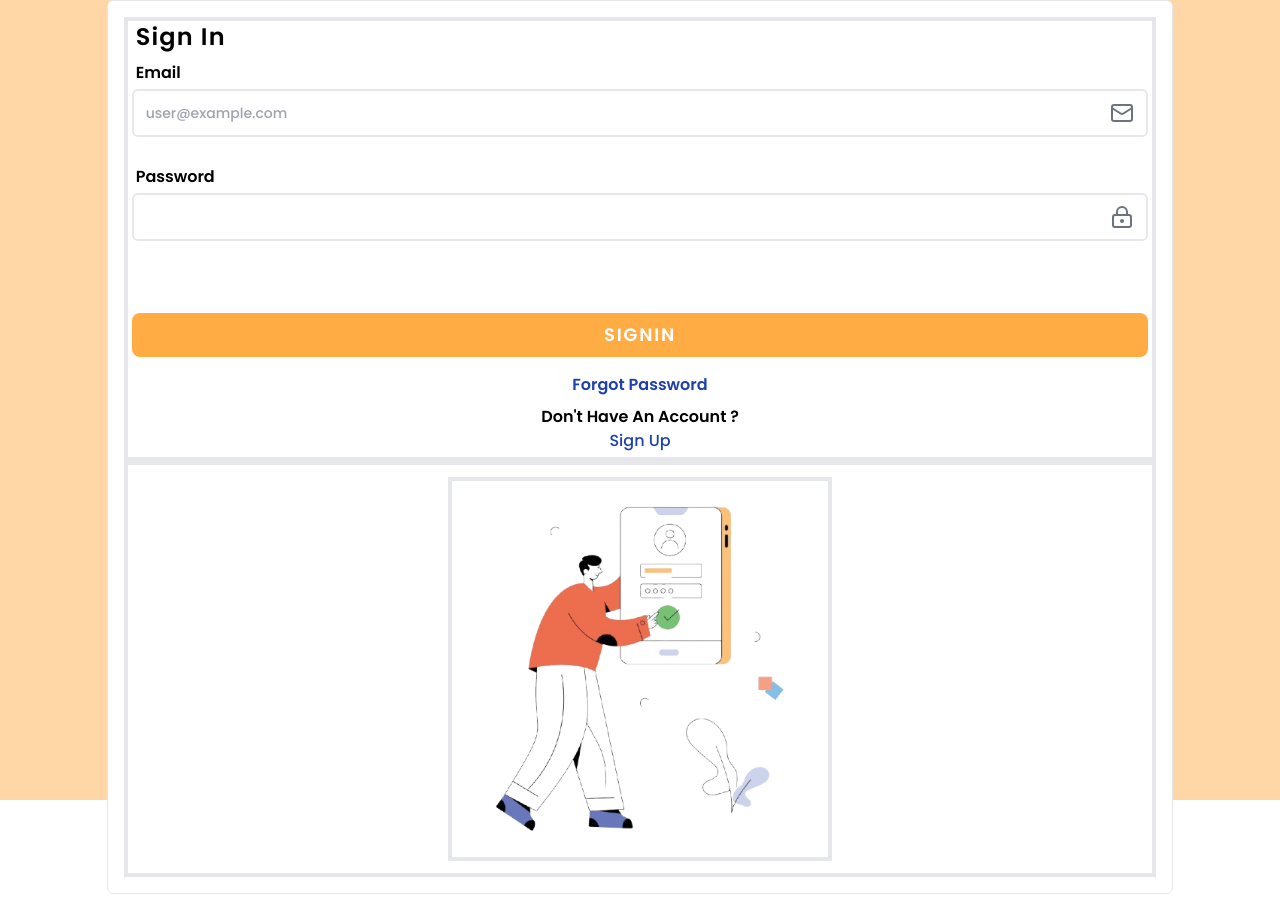
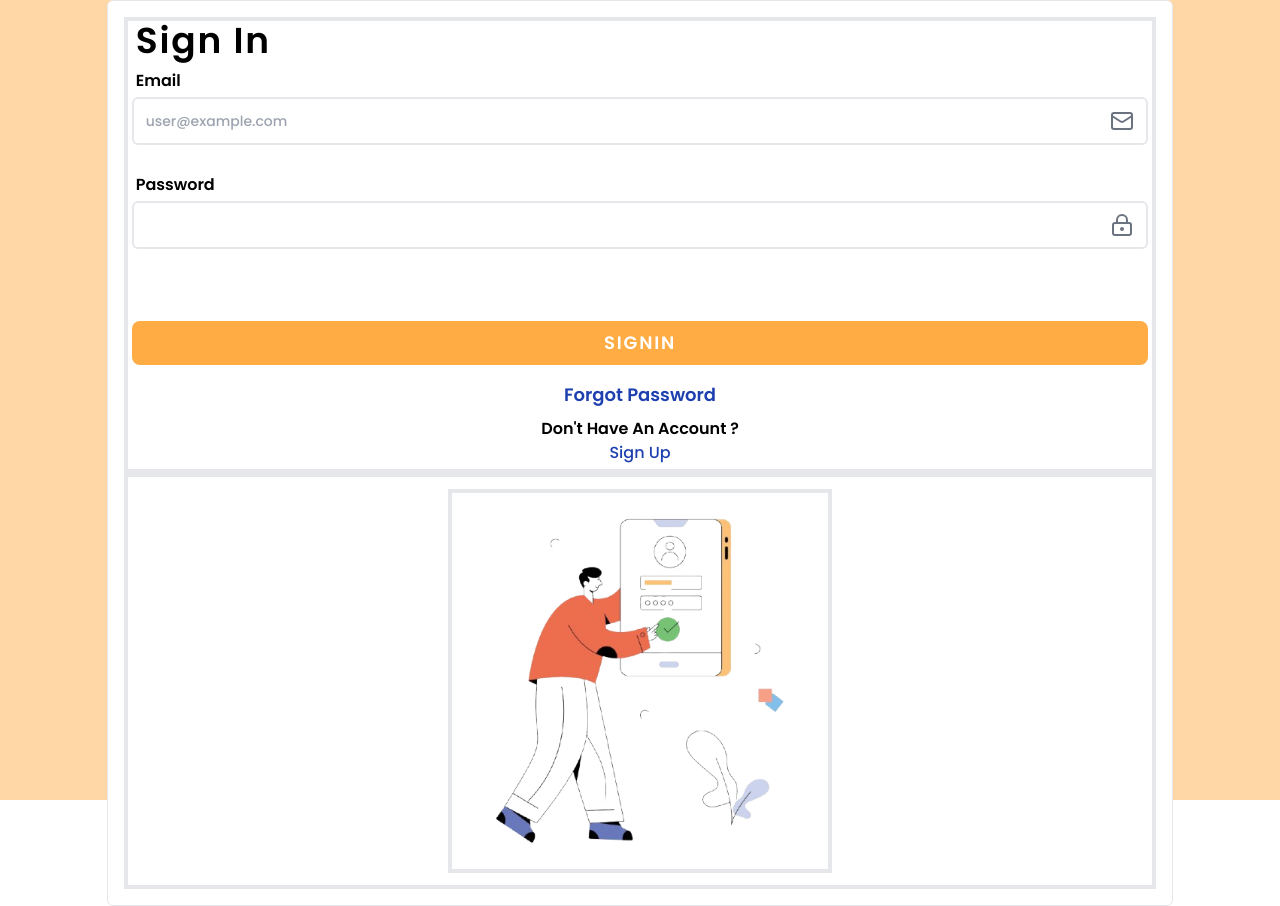
Before and after one commit to TanmayVidhate/DonorCircle_2, a React (Vite) app in the folder client/: page /signin in a window 1280 px wide. Built offline with nearby package versions, Linux system fonts and the light colour scheme.

Commit message:
add breakpoint

```diff
--- a/client/src/Views/Signin.jsx
+++ b/client/src/Views/Signin.jsx
@@ -103,7 +103,7 @@ function Signin() {
                         {/* first div    */}
                         <div className='border-4'>
                             <form className='w-auto ' onSubmit={handleSubmit(onSubmit)} >
-                                <p className='text-2xl font-semibold ml-2 tracking-wider'>Sign In</p>
+                                <p className='text-2xl font-semibold ml-2 tracking-wider sm:text-3xl md:text-4xl '>Sign In</p>
 
                                 <div className='flex flex-col p-1 relative '>
                                     <Label title="Email" />
@@ -122,7 +122,7 @@ function Signin() {
                                         icon={<Mail />}
                                     />
                                     {
-                                        errors?.email_field && <span className='text-red-500 text-sm w-full absolute -bottom-5 sm:text-base '>{errors?.email_field?.message}</span>
+                                        errors?.email_field && <span className='text-red-500 text-sm w-full absolute -bottom-5 sm:text-base md:text-lg '>{errors?.email_field?.message}</span>
                                     }
                                 </div>
 
@@ -143,7 +143,7 @@ function Signin() {
                                         icon={<LockKeyhole />}
                                     />
                                     {
-                                        errors?.pass_field && <span className='text-red-500 text-sm w-full absolute -bottom-16 sm:text-base sm:-bottom-11  '>{errors?.pass_field?.message}</span>
+                                        errors?.pass_field && <span className='text-red-500 text-sm w-full absolute -bottom-16 sm:text-base sm:-bottom-11 md:text-lg md:-bottom-12 '>{errors?.pass_field?.message}</span>
                                     }
                                 </div>
 
@@ -156,11 +156,11 @@ function Signin() {
 
                                 <div className='p-1 mt-2'>
                                     <div className='mb-2'>
-                                        <LinkTo url={"#"} className="capitalize !text-base !text-blue-800  w-full   " >Forgot Password </LinkTo>
+                                        <LinkTo url={"#"} className="capitalize !text-base !text-blue-800  w-full md:!text-lg  " >Forgot Password </LinkTo>
                                     </div>
 
                                     <div>
-                                        <LinkTo url={"/signup"} className="capitalize !text-base !text-black w-full" >Don't  have an account ? <br /> <span className='text-blue-800 hover:text-blue-600 '>Sign up </span></LinkTo>
+                                        <LinkTo url={"/signup"} className="capitalize font-normal !text-black w-full sm:text-lg md:text-xl lg:text-base " >Don't  have an account ? <br /> <span className='text-blue-800 hover:text-blue-600 '>Sign up </span></LinkTo>
                                     </div>
 
                                 </div>
```
